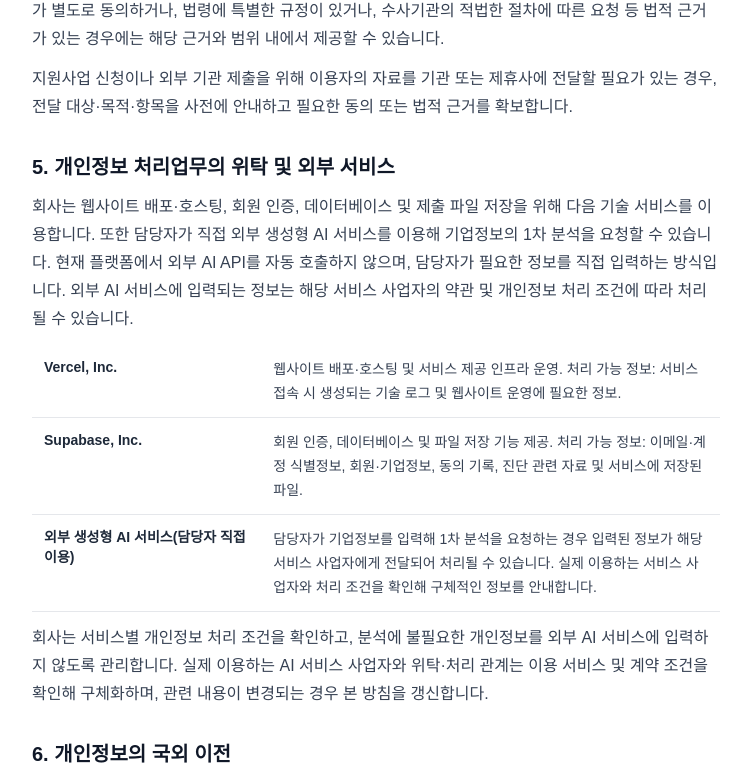
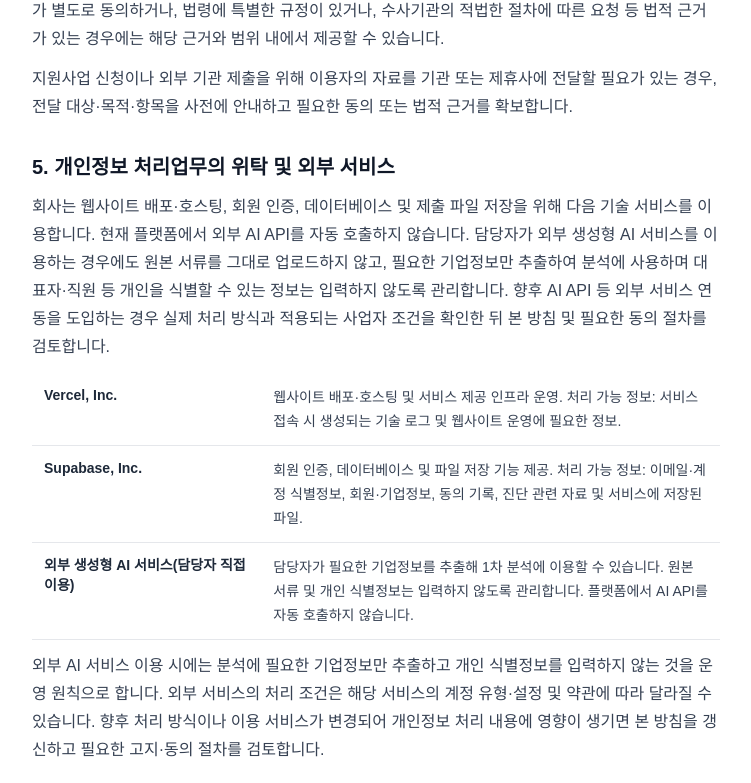
Before and after one commit to kimjintaek/ai-company-support, a Next.js app: page /privacy in a window 1280 px wide. Shown: the part 1993-2776 px from the top of the page, without its empty margins (264-1015 px from the left). Built offline with nearby package versions, Linux system fonts and the light colour scheme.

Commit message:
Clarify current AI handling and international transfer policy

```diff
--- a/app/privacy/page.tsx
+++ b/app/privacy/page.tsx
@@ -35,7 +35,7 @@ export default function PrivacyPage() {
       <article className="mx-auto max-w-3xl rounded-2xl bg-white p-6 shadow-sm sm:p-10">
         <p className="text-sm font-semibold text-blue-600">기업지원사업 AI 진단</p>
         <h1 className="mt-2 text-3xl font-bold text-gray-900">개인정보 처리방침</h1>
-        <p className="mt-3 text-sm leading-6 text-gray-500">운영자: 주식회사 다온지원센터 · 적용 버전: 2026-10-26-v2</p>
+        <p className="mt-3 text-sm leading-6 text-gray-500">운영자: 주식회사 다온지원센터 · 적용 버전: 2026-10-26-v3</p>
         <p className="mt-6 leading-7 text-gray-700">
           주식회사 다온지원센터(이하 “회사”)는 개인정보 보호법 등 관계 법령을 준수하며, 기업지원사업 AI 진단 서비스 이용자의 개인정보를 다음과 같이 처리합니다.
           본 방침은 회원가입, 기업정보 등록, 서류 제출, 진단·매칭, 고객 문의 및 선택 동의에 따른 안내에 적용됩니다.
@@ -78,18 +78,18 @@ export default function PrivacyPage() {
           </Section>
 
           <Section title="5. 개인정보 처리업무의 위탁 및 외부 서비스">
-            <p>회사는 웹사이트 배포·호스팅, 회원 인증, 데이터베이스 및 제출 파일 저장을 위해 다음 기술 서비스를 이용합니다. 또한 담당자가 직접 외부 생성형 AI 서비스를 이용해 기업정보의 1차 분석을 요청할 수 있습니다. 현재 플랫폼에서 외부 AI API를 자동 호출하지 않으며, 담당자가 필요한 정보를 직접 입력하는 방식입니다. 외부 AI 서비스에 입력되는 정보는 해당 서비스 사업자의 약관 및 개인정보 처리 조건에 따라 처리될 수 있습니다.</p>
+            <p>회사는 웹사이트 배포·호스팅, 회원 인증, 데이터베이스 및 제출 파일 저장을 위해 다음 기술 서비스를 이용합니다. 현재 플랫폼에서 외부 AI API를 자동 호출하지 않습니다. 담당자가 외부 생성형 AI 서비스를 이용하는 경우에도 원본 서류를 그대로 업로드하지 않고, 필요한 기업정보만 추출하여 분석에 사용하며 대표자·직원 등 개인을 식별할 수 있는 정보는 입력하지 않도록 관리합니다. 향후 AI API 등 외부 서비스 연동을 도입하는 경우 실제 처리 방식과 적용되는 사업자 조건을 확인한 뒤 본 방침 및 필요한 동의 절차를 검토합니다.</p>
             <DataTable rows={[
               ["Vercel, Inc.", "웹사이트 배포·호스팅 및 서비스 제공 인프라 운영. 처리 가능 정보: 서비스 접속 시 생성되는 기술 로그 및 웹사이트 운영에 필요한 정보."],
               ["Supabase, Inc.", "회원 인증, 데이터베이스 및 파일 저장 기능 제공. 처리 가능 정보: 이메일·계정 식별정보, 회원·기업정보, 동의 기록, 진단 관련 자료 및 서비스에 저장된 파일."],
-              ["외부 생성형 AI 서비스(담당자 직접 이용)", "담당자가 기업정보를 입력해 1차 분석을 요청하는 경우 입력된 정보가 해당 서비스 사업자에게 전달되어 처리될 수 있습니다. 실제 이용하는 서비스 사업자와 처리 조건을 확인해 구체적인 정보를 안내합니다."]
+              ["외부 생성형 AI 서비스(담당자 직접 이용)", "담당자가 필요한 기업정보를 추출해 1차 분석에 이용할 수 있습니다. 원본 서류 및 개인 식별정보는 입력하지 않도록 관리합니다. 플랫폼에서 AI API를 자동 호출하지 않습니다."]
             ]} />
-            <p>회사는 서비스별 개인정보 처리 조건을 확인하고, 분석에 불필요한 개인정보를 외부 AI 서비스에 입력하지 않도록 관리합니다. 실제 이용하는 AI 서비스 사업자와 위탁·처리 관계는 이용 서비스 및 계약 조건을 확인해 구체화하며, 관련 내용이 변경되는 경우 본 방침을 갱신합니다.</p>
+            <p>외부 AI 서비스 이용 시에는 분석에 필요한 기업정보만 추출하고 개인 식별정보를 입력하지 않는 것을 운영 원칙으로 합니다. 외부 서비스의 처리 조건은 해당 서비스의 계정 유형·설정 및 약관에 따라 달라질 수 있습니다. 향후 처리 방식이나 이용 서비스가 변경되어 개인정보 처리 내용에 영향이 생기면 본 방침을 갱신하고 필요한 고지·동의 절차를 검토합니다.</p>
           </Section>
 
           <Section title="6. 개인정보의 국외 이전">
-            <p>회사는 해외 사업자가 제공하는 웹 호스팅 및 인증·데이터베이스 서비스를 이용합니다. Supabase 프로젝트의 데이터베이스 리전은 대한민국 서울로 설정되어 있으나, 서비스 운영 과정의 기술적 처리·지원 및 외부 생성형 AI 서비스 이용에 따라 개인정보가 대한민국 외 국가에서 처리되거나 저장될 수 있습니다.</p>
-            <p>국외 이전의 구체적인 수령자, 이전 국가, 이전 항목, 이전 목적·시점·방법 및 보유·이용기간은 실제 적용되는 각 사업자의 계약과 서비스 설정을 확인해 확정해야 합니다. 해당 사항이 확인되지 않은 외부 AI 서비스에는 식별 가능한 개인정보가 포함된 원본 서류를 입력하지 않고, 분석에 필요한 정보만 추출해 불필요한 개인정보를 가린 후 이용합니다. 국외 이전 관련 문의는 아래 개인정보 보호 문의처로 접수할 수 있습니다.</p>
+            <p>회사는 해외 사업자가 제공하는 웹사이트 배포·호스팅 및 인증·데이터베이스 기술 서비스를 이용합니다. Supabase 프로젝트의 주 데이터베이스 리전은 대한민국 서울로 설정되어 있습니다. 다만 서비스 계정·운영 정보, 기술 로그, 지원 업무 또는 콘텐츠 전송 과정에서는 서비스 제공자의 운영 구조에 따라 대한민국 외 국가에서 정보가 처리되거나 접근될 수 있습니다.</p>
+            <p>현재 플랫폼은 외부 AI API를 자동 호출하지 않습니다. 담당자가 외부 생성형 AI 서비스를 이용할 때에는 원본 서류나 개인 식별정보를 입력하지 않고 필요한 기업정보만 추출해 사용합니다. 회사는 각 기술 서비스의 실제 설정과 적용 약관을 기준으로 국외 처리 여부 및 관련 법적 요건을 확인하며, 개인정보의 국외 이전이 발생하는 경우 관계 법령에 따른 고지·동의 등 필요한 절차를 이행합니다. 향후 API 연동 또는 서비스 제공 방식이 변경되면 해당 처리 구조에 맞춰 본 방침을 갱신합니다.</p>
           </Section>
 
           <Section id="marketing" title="7. [선택] 개인정보 마케팅 활용 동의">
@@ -117,7 +117,7 @@ export default function PrivacyPage() {
           </Section>
 
           <Section title="11. 개인정보 보호를 위한 조치">
-            <p>회사는 개인정보 접근권한의 제한, 계정 접근 통제, 서비스 제공에 필요한 범위 내 자료 이용 등 기술적·관리적 보호조치를 적용하기 위해 노력합니다. 외부 AI 분석 시에는 원본 서류 전체를 그대로 입력하는 것을 피하고, 분석에 필요한 기업정보를 추출하며 불필요한 대표자·직원 식별정보는 가능한 범위에서 가리거나 제외합니다. 이용자는 타인의 개인정보가 포함된 자료를 제출할 경우 적법한 제출 권한을 확보해야 하며, 본인의 계정 정보를 안전하게 관리해야 합니다.</p>
+            <p>회사는 개인정보 접근권한의 제한, 계정 접근 통제, 서비스 제공에 필요한 범위 내 자료 이용 등 기술적·관리적 보호조치를 적용하기 위해 노력합니다. 외부 AI 분석 시에는 원본 서류 전체와 개인 식별정보를 입력하지 않고, 분석에 필요한 기업정보만 추출해 이용하도록 관리합니다. 이용자는 타인의 개인정보가 포함된 자료를 제출할 경우 적법한 제출 권한을 확보해야 하며, 본인의 계정 정보를 안전하게 관리해야 합니다.</p>
           </Section>
 
           <Section title="12. 자동 수집 정보 및 쿠키">
@@ -141,7 +141,7 @@ export default function PrivacyPage() {
         </div>
 
         <div className="mt-10 rounded-xl border border-amber-200 bg-amber-50 p-4 text-sm leading-6 text-amber-900">
-          <strong>안내:</strong> Supabase 프로젝트의 데이터베이스 리전은 서울로 설정되어 있습니다. 회사는 실제 이용하는 외부 AI 서비스의 사업자, 국외 처리 조건, 공식 연락처 및 자료 보유기간을 확인해 개인정보 처리 관련 안내를 구체화합니다.
+          <strong>운영 원칙:</strong> 플랫폼에서 외부 AI API를 자동 호출하지 않습니다. 담당자가 외부 AI를 이용할 때에는 원본 서류 및 개인 식별정보를 입력하지 않고, 필요한 기업정보만 추출해 분석합니다. 서비스 연동이나 개인정보 처리 방식이 변경되면 본 방침과 필요한 고지·동의 절차를 재검토합니다.
         </div>
         <div className="mt-6 flex flex-wrap gap-3">
           <Link href="/terms" className="rounded-lg border border-gray-300 px-5 py-3 font-semibold text-gray-700 hover:bg-gray-50">서비스 이용약관</Link>
```
